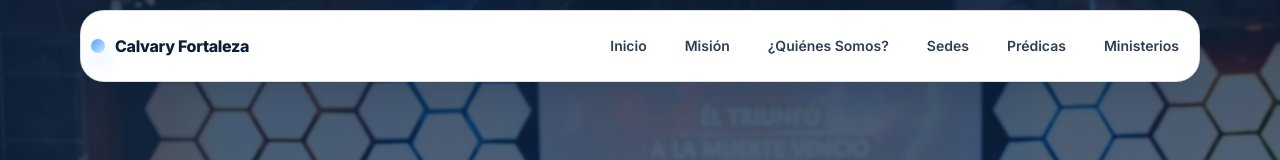
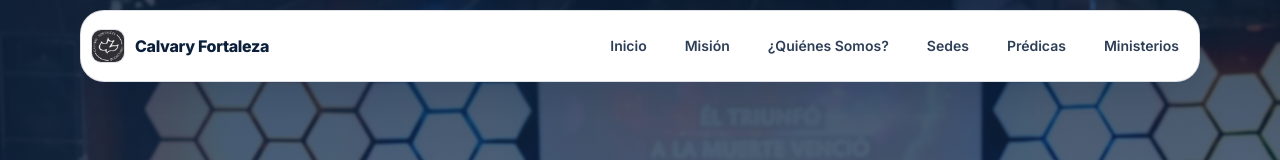
Before and after one commit to Wolffinsen287/Calvary-Fortaleza, a plain HTML site: page index.html in a window 1280 px wide. Shown: the top 160 px of the page. Drawn offline with Linux system fonts and the light colour scheme; no server answers.

Commit message:
Add logo to navbar

```diff
--- a/index.html
+++ b/index.html
@@ -25,7 +25,7 @@
   <header class="site-header" id="top">
     <nav class="nav" aria-label="Navegación principal">
       <a class="brand" href="#inicio" aria-label="Ir a inicio">
-        <span class="brand__mark" aria-hidden="true"></span>
+        <img class="brand__logo" src="assets/logo-calvary.jpg" alt="Calvary Fortaleza" loading="eager" decoding="async" />
         <span class="brand__text">Calvary Fortaleza</span>
       </a>
 
--- a/styles.css
+++ b/styles.css
@@ -104,6 +104,14 @@ a{color:inherit;text-decoration:none;}
   align-items:center;
   gap:10px;
   min-width:max-content;
+}
+.brand__logo{
+  width:34px;
+  height:34px;
+  border-radius:10px;
+  object-fit:cover;
+  border:1px solid var(--border);
+  background:rgba(255,255,255,.9);
 }
 .brand__mark{
   width:14px;
```
Also changed, not shown: assets/logo-calvary.jpg (added).
